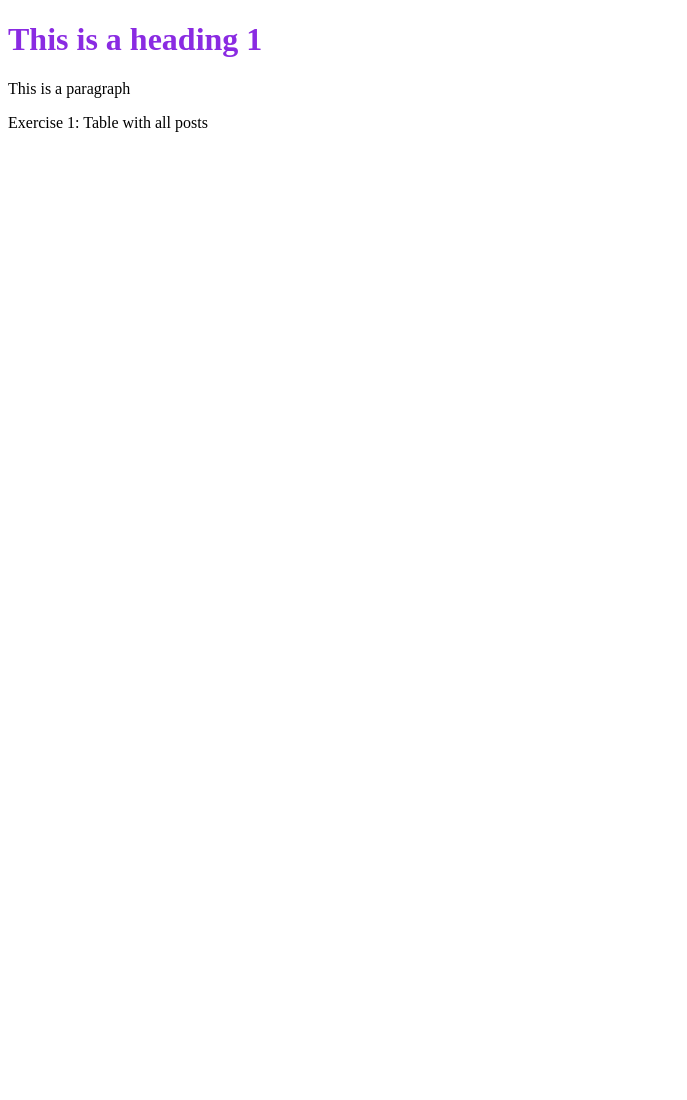
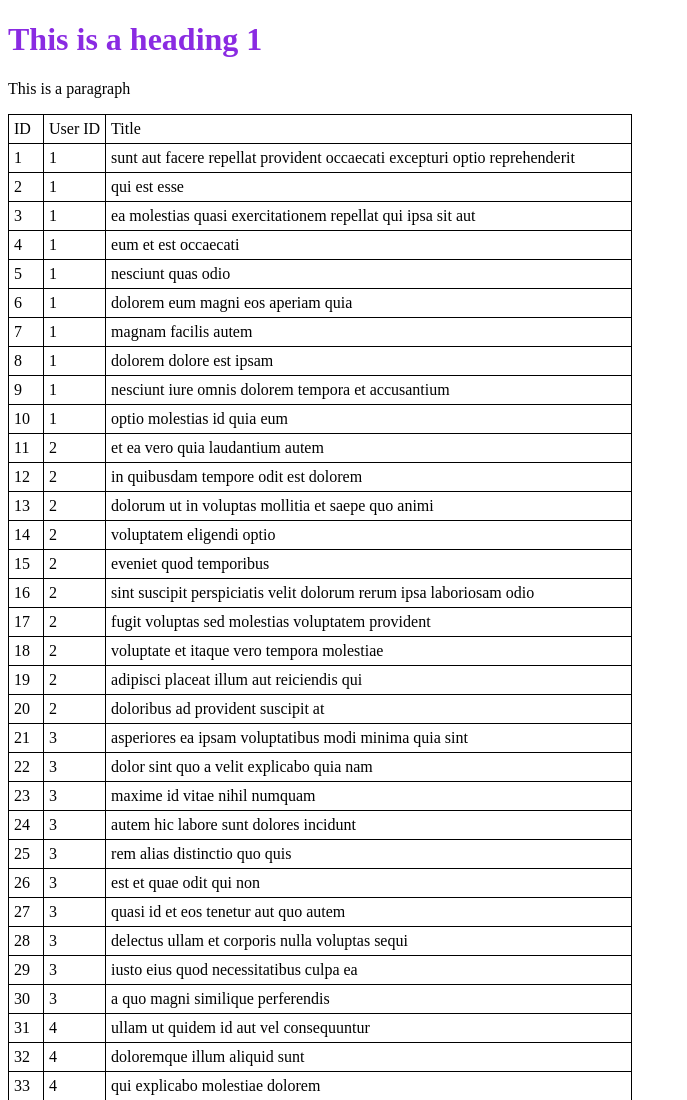
Before and after one commit to ilopezluna/BTS-Hello-World, a plain HTML site: page index.html in a window 1280 px wide. Shown: the top 1100 px of the page, without its empty margins (0-687 px from the left). Before the commit the page ends 800 px from the top, so only its background shows below. Drawn offline with Linux system fonts and the light colour scheme.

Commit message:
Example solution

```diff
--- a/css/main.css
+++ b/css/main.css
@@ -1,3 +1,12 @@
 h1 {
     color: blueviolet;
 }
+
+table, th, td {
+    border: 1px solid black;
+    border-collapse: collapse;
+}
+th, td {
+    padding: 5px;
+    text-align: left;
+}
--- a/index.html
+++ b/index.html
@@ -4,7 +4,6 @@
     <meta charset="UTF-8">
     <title>Hello World</title>
     <link rel="stylesheet" href="css/main.css">
-    <script src="js/main.js"></script>
 </head>
 <body>
 
@@ -18,5 +17,7 @@
 
 </div>
 
+<script src="js/data.js"></script>
+<script src="js/main.js"></script>
 </body>
 </html>
--- a/js/main.js
+++ b/js/main.js
@@ -1 +1,43 @@
 console.log("Hello from js");
+
+createTable(posts);
+
+function createTable(posts) {
+
+    var table = "<table>";
+
+    table = table + buildHeader();
+
+    for (var i = 0; i < posts.length; i++) {
+
+        var row = buildRow(posts[i]);
+        table = table + row;
+    }
+
+    table = table + "</table>";
+
+    document.getElementById("dynamic-content").innerHTML = table;
+}
+
+function buildHeader() {
+
+    return "<tr><td>ID</td><td>User ID</td><td>Title</td></tr>";
+}
+
+function buildRow(post) {
+
+    var row = "<tr>";
+
+    row = row + buildColumn(post.id);
+    row = row + buildColumn(post.userId);
+    row = row + buildColumn(post.title);
+
+    row = row + "</tr>";
+
+    return row;
+}
+
+function buildColumn(text) {
+
+    return "<td>" + text + "</td>";
+}
```
